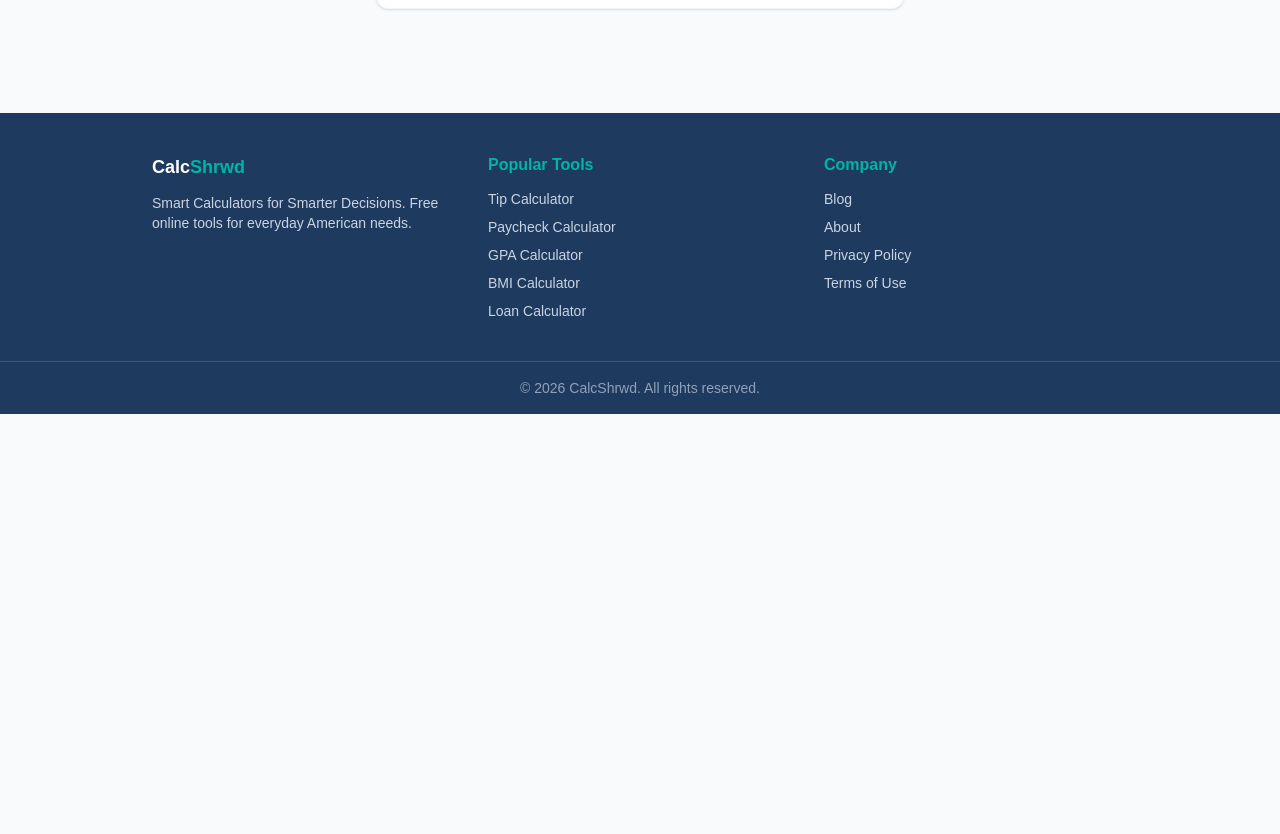
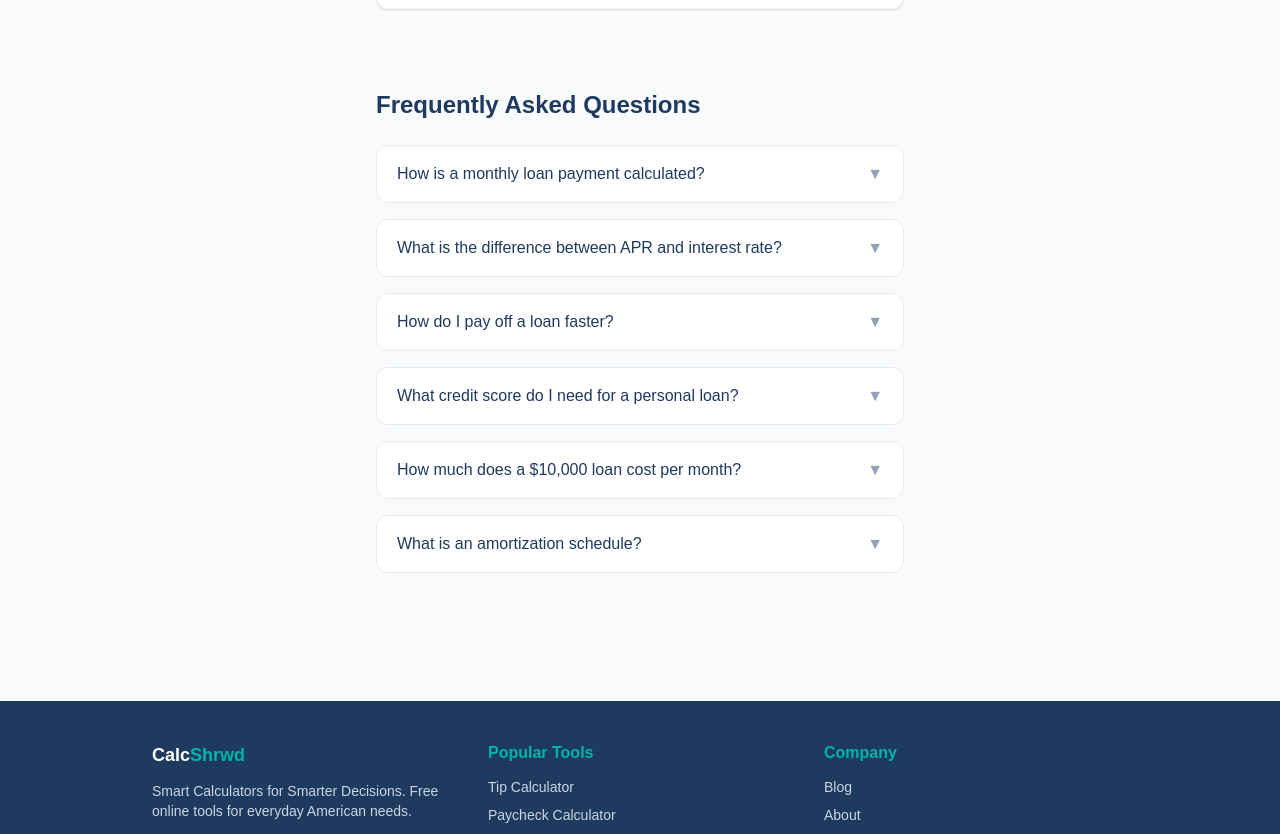
Before and after one commit to monkamonme-collab/calcshrwd, a Next.js app: page /tools/loan-calculator in a window 1280 px wide. Shown: the part 651-1485 px from the top of the page. Before the commit the page ends 1065 px from the top, so only its background shows below. Built offline with nearby package versions, Linux system fonts and the light colour scheme.

Commit message:
Add FAQ section with structured data

```diff
--- a/app/tools/loan-calculator/page.tsx
+++ b/app/tools/loan-calculator/page.tsx
@@ -32,6 +32,8 @@ export default function LoanCalculator() {
   const fmt = (n: number) => n.toLocaleString("en-US", { minimumFractionDigits: 2, maximumFractionDigits: 2 });
 
   return (
+    <>
+
     <div className="max-w-xl mx-auto px-6 py-10">
       <nav className="text-sm text-slate-400 mb-6">
         <Link href="/" className="hover:text-[#00B4A6]">Home</Link>{" / "}
@@ -107,5 +109,89 @@ export default function LoanCalculator() {
         )}
       </div>
     </div>
+
+      {/* FAQ Section */}
+      <div className="max-w-xl mx-auto px-6 pb-16">
+        <script
+          type="application/ld+json"
+          dangerouslySetInnerHTML={{
+            __html: JSON.stringify({
+              "@context": "https://schema.org",
+              "@type": "FAQPage",
+              "mainEntity": [
+            {
+                        "@type": "Question",
+                        "name": "How is a monthly loan payment calculated?",
+                        "acceptedAnswer": {
+                                    "@type": "Answer",
+                                    "text": "Monthly payment = P × [r(1+r)^n] ÷ [(1+r)^n − 1], where P is the principal, r is the monthly interest rate (annual rate ÷ 12), and n is the number of payments. Our calculator does this automatically."
+                        }
+            },
+            {
+                        "@type": "Question",
+                        "name": "What is the difference between APR and interest rate?",
+                        "acceptedAnswer": {
+                                    "@type": "Answer",
+                                    "text": "The interest rate is the cost of borrowing the principal. APR (Annual Percentage Rate) includes the interest rate plus other fees and costs, giving a more complete picture of the loan's total cost."
+                        }
+            },
+            {
+                        "@type": "Question",
+                        "name": "How do I pay off a loan faster?",
+                        "acceptedAnswer": {
+                                    "@type": "Answer",
+                                    "text": "Make extra payments directly toward the principal, make biweekly instead of monthly payments, or round up your monthly payment. Even small extra amounts can save significant interest over the loan's life."
+                        }
+            },
+            {
+                        "@type": "Question",
+                        "name": "What credit score do I need for a personal loan?",
+                        "acceptedAnswer": {
+                                    "@type": "Answer",
+                                    "text": "Most lenders require a minimum credit score of 580–640 for a personal loan. A score above 700 typically qualifies for the best interest rates."
+                        }
+            },
+            {
+                        "@type": "Question",
+                        "name": "How much does a $10,000 loan cost per month?",
+                        "acceptedAnswer": {
+                                    "@type": "Answer",
+                                    "text": "It depends on the interest rate and term. At 7% APR over 3 years, a $10,000 loan costs about $309/month. At 15% APR over 5 years, it costs about $238/month but you pay much more in total interest."
+                        }
+            },
+            {
+                        "@type": "Question",
+                        "name": "What is an amortization schedule?",
+                        "acceptedAnswer": {
+                                    "@type": "Answer",
+                                    "text": "An amortization schedule shows the breakdown of each payment into principal and interest over the life of the loan. Early payments are mostly interest; later payments are mostly principal."
+                        }
+            }
+]
+            })
+          }}
+        />
+        <h2 className="text-2xl font-bold text-[#1E3A5F] mb-6 mt-10">Frequently Asked Questions</h2>
+        <div className="space-y-4">
+          {[
+            { q: "How is a monthly loan payment calculated?", a: "Monthly payment = P × [r(1+r)^n] ÷ [(1+r)^n − 1], where P is the principal, r is the monthly interest rate (annual rate ÷ 12), and n is the number of payments. Our calculator does this automatically." },
+            { q: "What is the difference between APR and interest rate?", a: "The interest rate is the cost of borrowing the principal. APR (Annual Percentage Rate) includes the interest rate plus other fees and costs, giving a more complete picture of the loan's total cost." },
+            { q: "How do I pay off a loan faster?", a: "Make extra payments directly toward the principal, make biweekly instead of monthly payments, or round up your monthly payment. Even small extra amounts can save significant interest over the loan's life." },
+            { q: "What credit score do I need for a personal loan?", a: "Most lenders require a minimum credit score of 580–640 for a personal loan. A score above 700 typically qualifies for the best interest rates." },
+            { q: "How much does a $10,000 loan cost per month?", a: "It depends on the interest rate and term. At 7% APR over 3 years, a $10,000 loan costs about $309/month. At 15% APR over 5 years, it costs about $238/month but you pay much more in total interest." },
+            { q: "What is an amortization schedule?", a: "An amortization schedule shows the breakdown of each payment into principal and interest over the life of the loan. Early payments are mostly interest; later payments are mostly principal." }
+          ].map(({ q, a }) => (
+            <details key={q} className="group border border-slate-200 rounded-xl overflow-hidden">
+              <summary className="flex justify-between items-center cursor-pointer px-5 py-4 bg-white hover:bg-slate-50 font-medium text-[#1E3A5F]">
+                {q}
+                <span className="ml-4 text-slate-400 group-open:rotate-180 transition-transform">▼</span>
+              </summary>
+              <div className="px-5 py-4 text-slate-600 text-sm bg-slate-50 border-t border-slate-100">{a}</div>
+            </details>
+          ))}
+        </div>
+      </div>
+
+    </>
   );
 }
```
